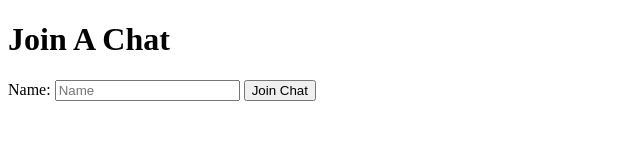
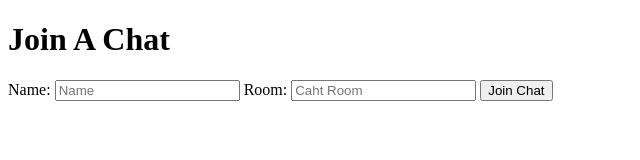
Before and after one commit to gcheney/chattrbox, a website: page public/index.html in a window 1280 px wide. Shown: the whole page, without its empty margins (0-640 px from the left). Drawn offline with Linux system fonts and the light colour scheme.

Commit message:
Add field for room name

```diff
--- a/public/index.html
+++ b/public/index.html
@@ -19,6 +19,8 @@
         <form action="/chat.html">
             <label for="name">Name: </label>
             <input type="text" name="name" placeholder="Name" />
+            <label for="room">Room: </label>
+            <input type="text" name="room" placeholder="Caht Room" />
             <input type="submit" value="Join Chat" />
         </form>
     </body>
```
Also changed, not shown: public/chat.html (+1 -1 lines).
